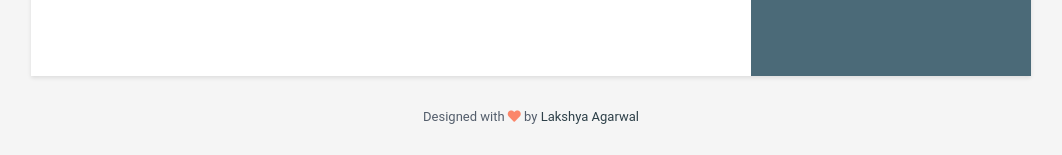
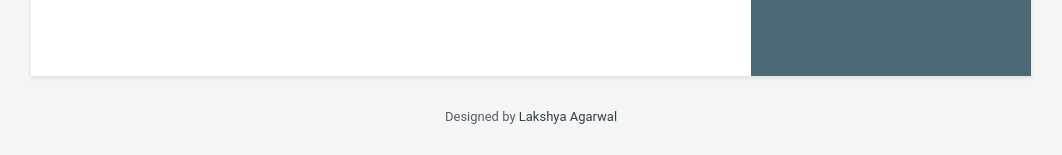
Before and after one commit to lakshyaag/lakshyaag.github.io, a Jekyll site: the page built from index.html, in a window 1280 px wide. Shown: the part 1604-1759 px from the top of the page, without its empty margins (109-1171 px from the left). Built offline with Jekyll 4.4.1, drawn with Linux system fonts in a browser that asks for light colours.

Commit message:
Updated footer

```diff
--- a/_data/data.yml
+++ b/_data/data.yml
@@ -112,4 +112,4 @@ skills:
         level: 40%
 
 footer: >
-    Designed with <i class="fas fa-heart"></i> by <a href="http://linkedin.com/lakshyaag" target="_blank" rel="nofollow">Lakshya Agarwal</a>
+    Designed by <a href="http://linkedin.com/lakshyaag" target="_blank" rel="nofollow">Lakshya Agarwal</a>
```
